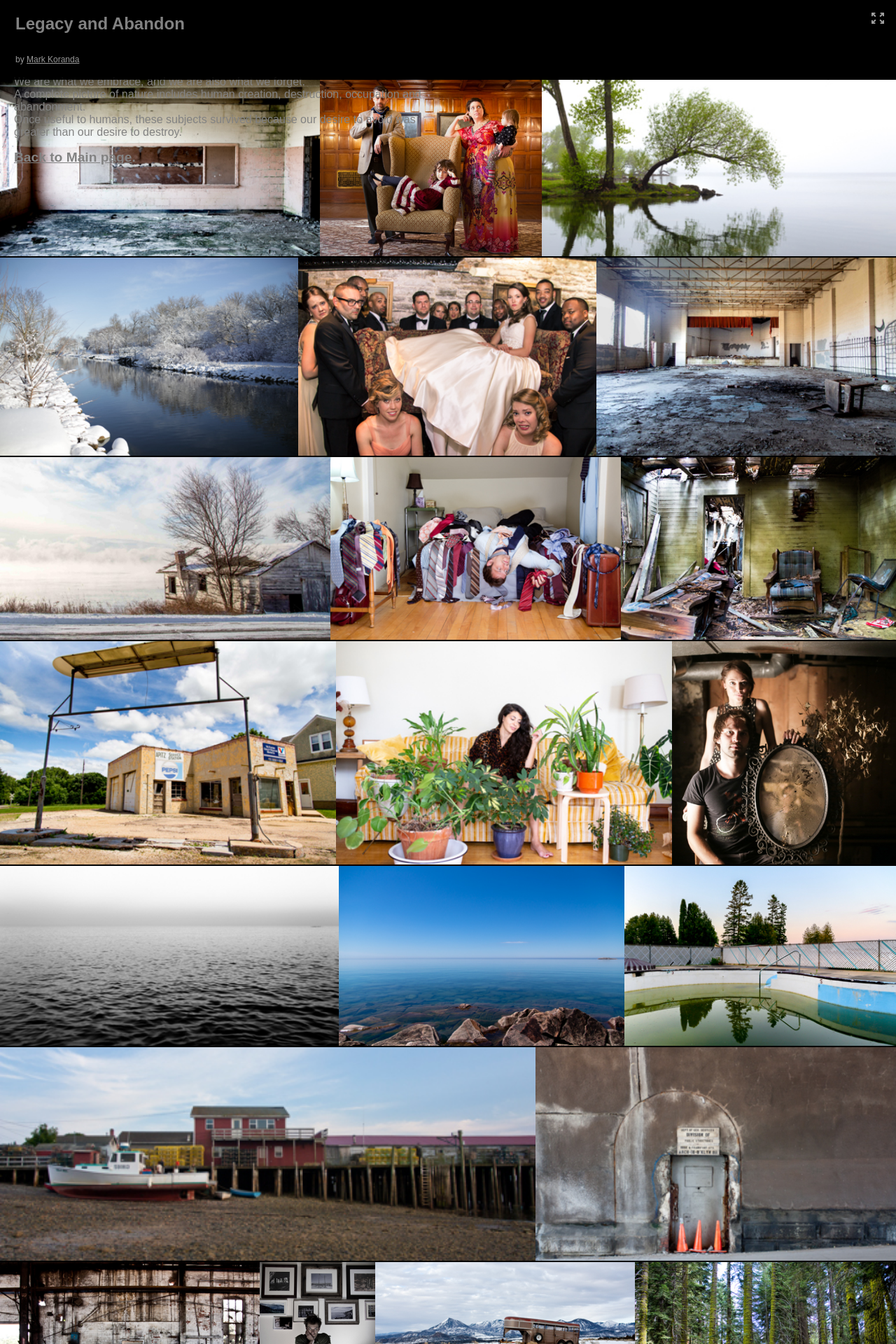
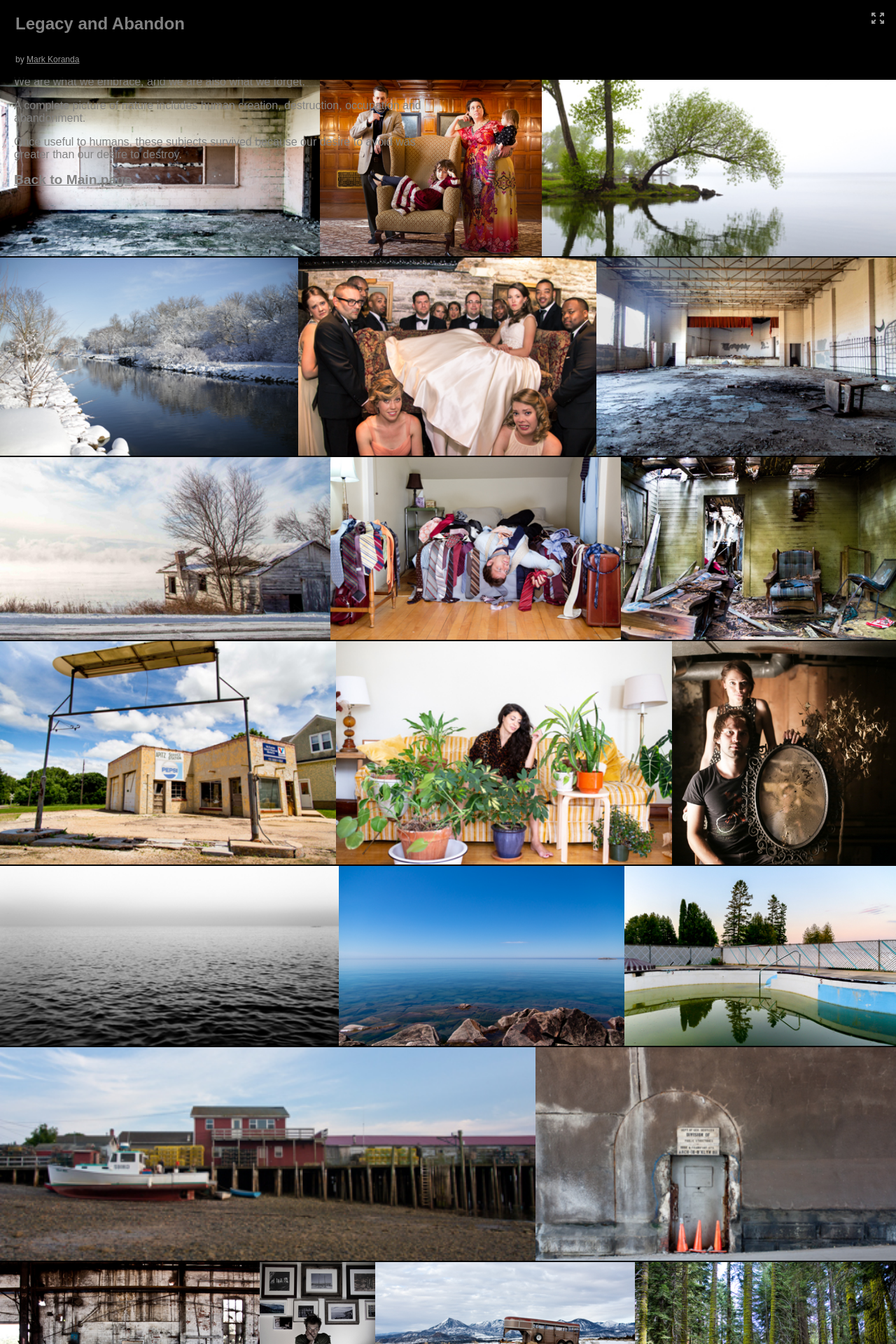
Before and after one commit to korandabit/profile, a Jekyll site: the page photos/index.html, which Jekyll copies as it is, in a window 1280 px wide. Shown: the top 1920 px of the page at 70% size. Built offline with Jekyll 4.4.1, drawn with Linux system fonts in a browser that asks for light colours; nearby versions of some CDN libraries.

Commit message:
Update index.html photos descr par

```diff
--- a/photos/index.html
+++ b/photos/index.html
@@ -20,7 +20,11 @@
             <div class="meta-left">
                 <p id="galleryTitle" class="title">Legacy and Abandon</p>
                 <p id="galleryAuthor" class="author">by <a id="galleryAuthorURL" href="https://markkoranda.com/" target="_blank">Mark Koranda</a></p>
-                <p id="galleryDescription">We are what we embrace, and we are also what we forget. </br>A complete picture of nature includes human creation, destruction, occupation and abandonment. </br>Once useful to humans, these subjects survived because our desire to avoid was greater than our desire to destroy.</p>
+                <div id="galleryDescription" class="description-container">
+                    <p class="description-text">We are what we embrace, and we are also what we forget.</p>
+                    <p class="description-text">A complete picture of nature includes human creation, destruction, occupation and abandonment.</p>
+                    <p class="description-text">Once useful to humans, these subjects survived because our desire to avoid was greater than our desire to destroy.</p>
+                </div>
                 <h2 style="margin: 10px 0 30px 0; font-size: 1.2em;"><a href="https://markkoranda.com" target="_blank" style="color: inherit; text-decoration: underline;">Back to Main page</a>.</h2>
             </div>
             <div class="meta-right">
```
